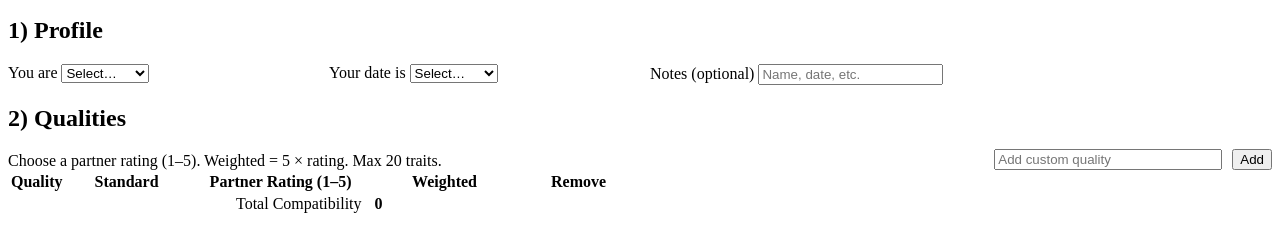
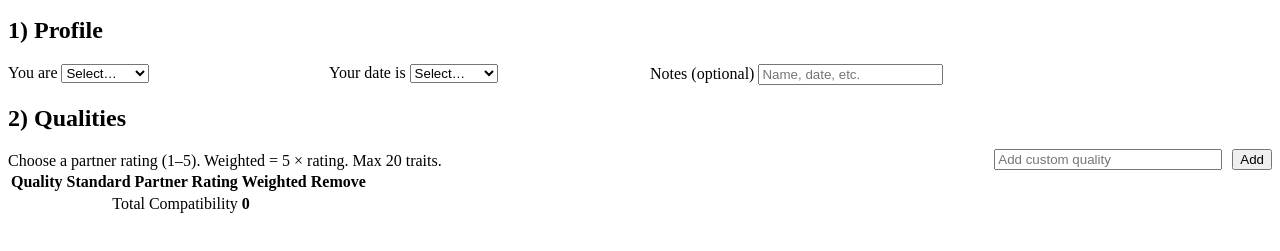
Before and after one commit to GhostShepherd31/False-Alarm, a plain HTML site: page index.html in a window 1280 px wide. Shown: the part 149-400 px from the top of the page. Drawn offline with Linux system fonts and the light colour scheme; a script that the page names is missing.

Commit message:
Update index.html

```diff
--- a/index.html
+++ b/index.html
@@ -72,16 +72,16 @@
         <thead>
           <tr>
             <th>Quality</th>
-            <th style="width:120px">Standard</th>
-            <th style="width:180px">Partner Rating (1–5)</th>
-            <th style="width:140px">Weighted</th>
-            <th style="width:120px">Remove</th>
+            <th>Standard</th>
+            <th>Partner Rating</th>
+            <th>Weighted</th>
+            <th>Remove</th>
           </tr>
         </thead>
         <tbody id="qualities-body"></tbody>
         <tfoot>
           <tr>
-            <td colspan="3" style="text-align:right;padding-right:10px;color:var(--muted)">Total Compatibility</td>
+            <td colspan="3" style="text-align:right;color:var(--muted)">Total Compatibility</td>
             <td id="total-compat" style="font-weight:800">0</td>
             <td></td>
           </tr>
```
